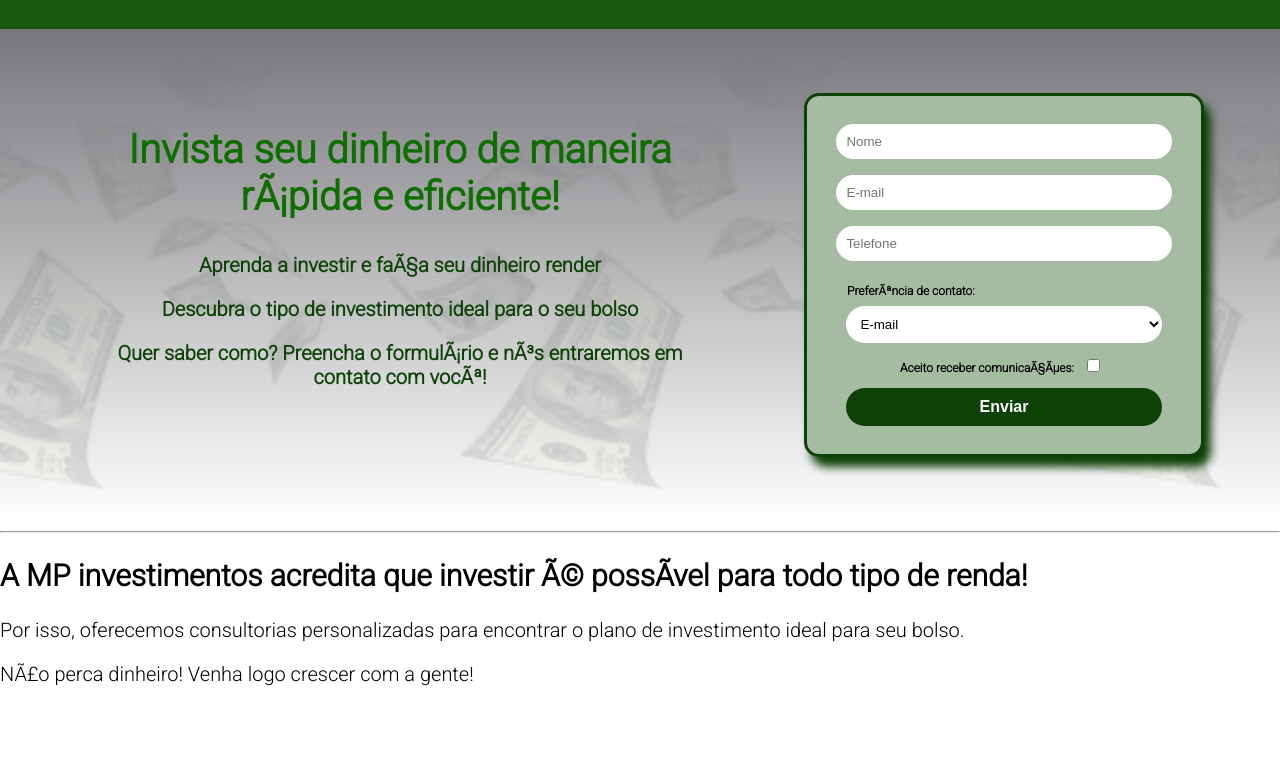
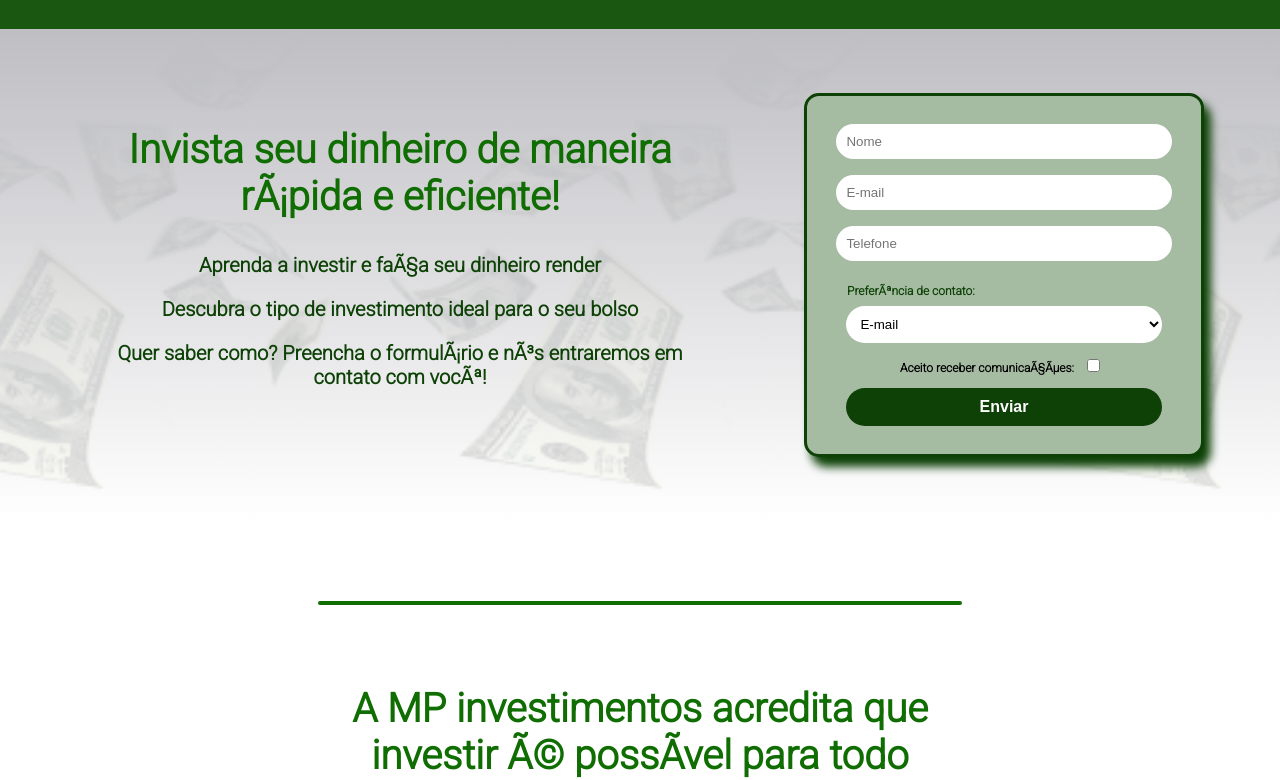
Before and after one commit to marianapcorrea/LandingPage-Investimentos, a plain HTML site: page index.html in a window 1280 px wide. Shown: the part 51-831 px from the top of the page. Before the commit the page ends 800 px from the top, so only its background shows below. Drawn offline with Linux system fonts and the light colour scheme; a web font is replaced by a local one.

Commit message:
Estiliza sessao de texto complementar

```diff
--- a/style.css
+++ b/style.css
@@ -20,7 +20,6 @@ header {
     font-weight: bold;
     font-family: 'Zen Antique', serif;
     font-size: 1em;
-
 }
 
 .conteudo {
@@ -28,29 +27,27 @@ header {
     height: 100%;
     overflow: hidden;
     display: flex;
-    background: linear-gradient(#77777c , #ffffffb5),
+    background: linear-gradient(#bebec3 , #ffffffb5),
     url(imagens/background.png);
     background-position: center;
     background-size: contain;
     justify-content: center;
-
 }
 
-.conteudo article{
+.conteudo article, .texto-complementar article{
     min-width: 200px;
     max-width: 600px;
     text-align: center;
     margin:  5%;
-    text-align: center;
     font-weight: bold;
 }
 
-.texto h2 {
+.texto h2, .texto-complementar h2 {
     color: #0f6d02;
     font-size: 2em;
 }
 
-.texto p {
+.texto p, .texto-complementar p {
     color: #0d4106;
 }
 
@@ -97,7 +94,7 @@ header {
 }
 
 #contato{
-    color: #0dw4106;
+    color: #0d4106;
     text-align: start;
     padding-left: 40px;
     font-weight: bolder;
@@ -114,3 +111,15 @@ header {
     background: linear-gradient( #ffffffb5, #0f6d02);
     height: 500px;
 }
+
+hr {
+    width: 50%;
+    border: 2px solid #0f6d02;
+    border-radius: 20px;
+    margin: 80px auto;
+
+}
+
+.texto-complementar article {
+    margin: auto;
+}
```
